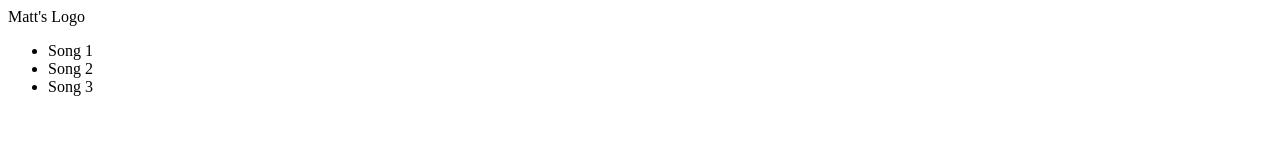
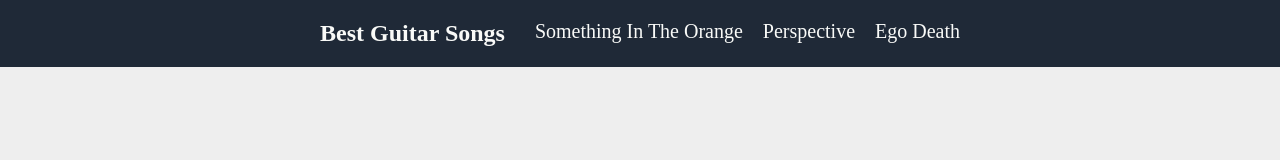
Before and after one commit to mattn909-sudo/project-landingPage, a plain HTML site: page index.html in a window 1280 px wide. Drawn offline with Linux system fonts and the light colour scheme.

Commit message:
Add links and styling to header

```diff
--- a/index.html
+++ b/index.html
@@ -3,15 +3,16 @@
 <head>
     <meta charset="UTF-8">
     <meta name="viewport" content="width=device-width, initial-scale=1.0">
-    <title>My Favorite Songs</title>
+    <title>My Favorite Guitar Songs</title>
+    <link rel="stylesheet" href="style.css">
 </head>
 <body>
     <div class="header">
-        <div class="logo">Matt's Logo</div>
+        <div class="logo">Best Guitar Songs</div>
         <ul>
-            <li>Song 1</li>
-            <li>Song 2</li>
-            <li>Song 3</li>
+            <li><a href="https://www.youtube.com/watch?v=lA8F9sIhGdg" target="_blank">Something In The Orange</a></li>
+            <li><a href="https://www.youtube.com/watch?v=n87C0iUyrCU" target="_blank">Perspective</a></li>
+            <li><a href="https://www.youtube.com/watch?v=1JNmz17gnMw" target="_blank">Ego Death</a></li>
         </ul>
     </div>
 </body>
--- a/style.css
+++ b/style.css
@@ -0,0 +1,36 @@
+body {
+    margin: 0;
+    background: #eee;
+    font-family: Besley, serif;
+  }
+
+ul{
+    list-style-type: none;
+    display: flex;
+    margin: 0;
+    padding: 0;
+    gap: 20px;
+    padding-right: 300px;
+}
+
+a{
+    text-decoration: none;
+    color: #F9FAF8;
+    font-size: 20px;
+}
+
+.logo{
+    font-weight: bold;
+    font-size: 24px;
+    padding-left: 300px;
+}
+
+.header{
+    background-color: #1F2937;
+    color: #F9FAF8;
+    display: flex;
+    justify-content: space-between;
+    flex:1;
+    padding: 20px;
+    margin: 0;
+}
```
